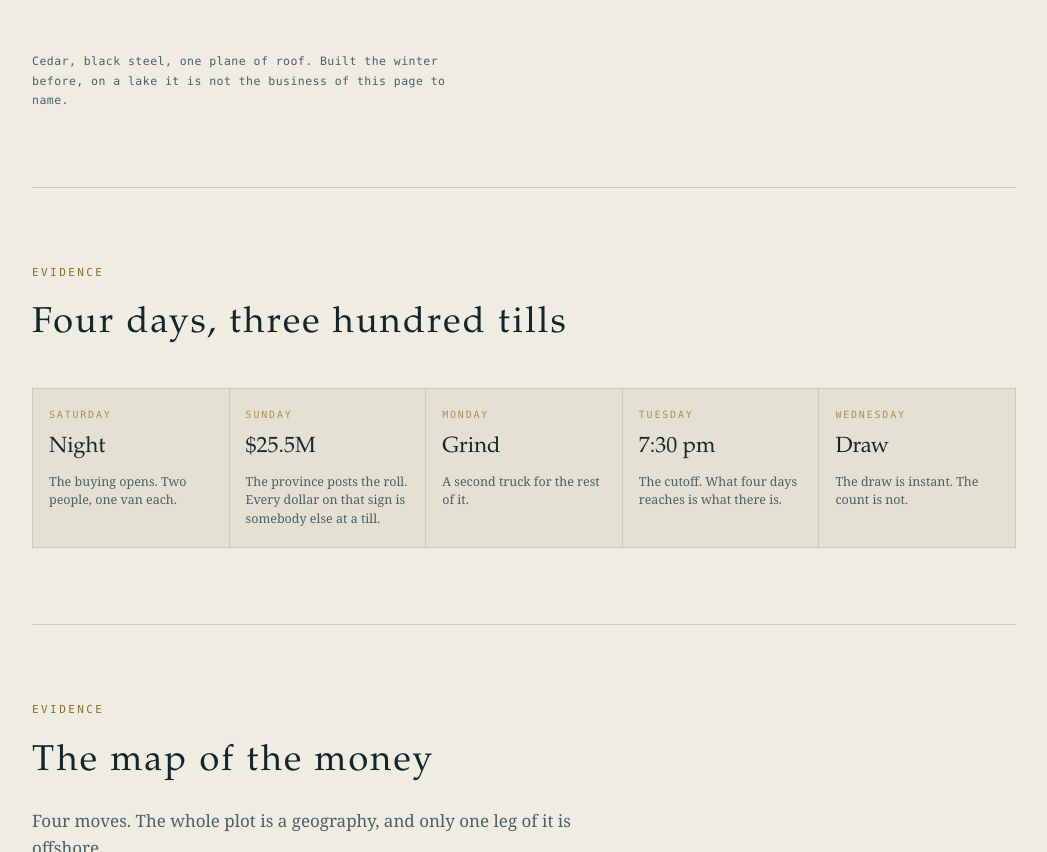
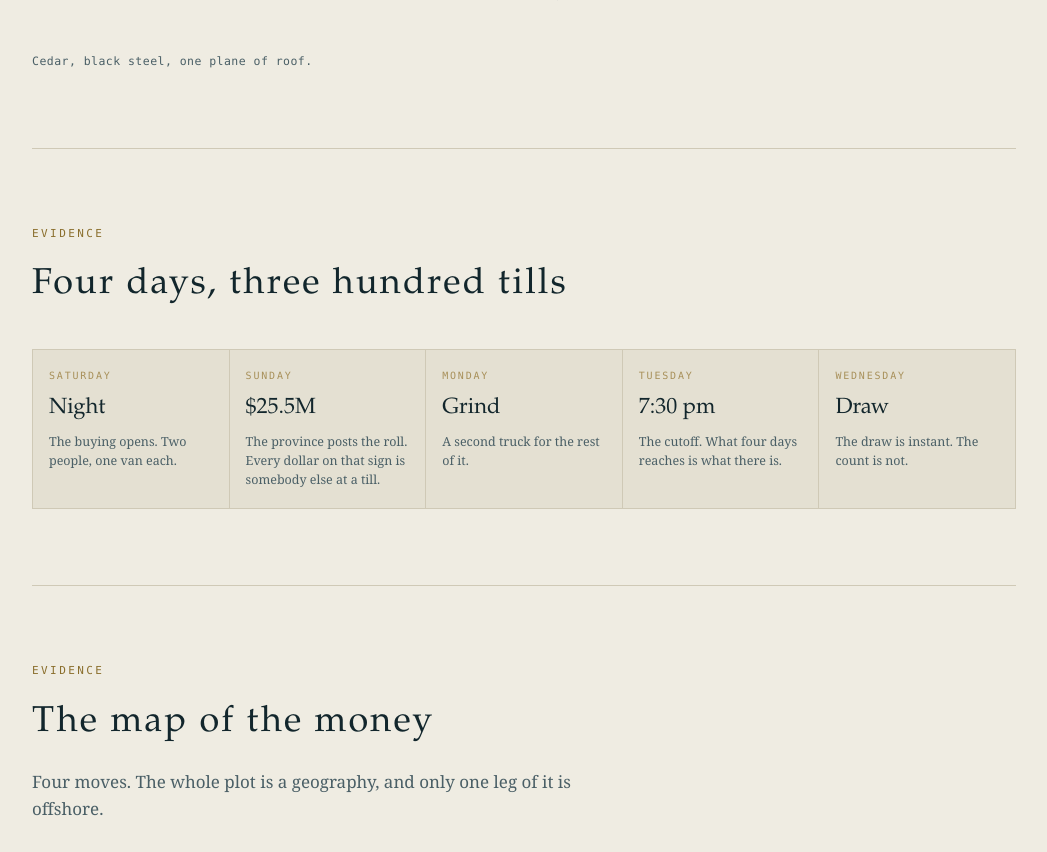
Before and after one commit to jnflmng-123/luckywinnerbook, a plain HTML site: page index.html in a window 1280 px wide. Shown: the part 3677-4529 px from the top of the page, without its empty margins (116-1163 px from the left). Drawn offline with Linux system fonts and the light colour scheme.

Commit message:
Site: trim the sauna caption

```diff
--- a/index.html
+++ b/index.html
@@ -339,7 +339,7 @@ He wanted the cabin's outbuilding permit and the lake frontage clean and the set
       </g>
       </svg>
     </div>
-    <p class="cap col">Cedar, black steel, one plane of roof. Built the winter before, on a lake it is not the business of this page to name.</p>
+    <p class="cap col">Cedar, black steel, one plane of roof.</p>
   </section>
 
   <section class="reveal">
```
